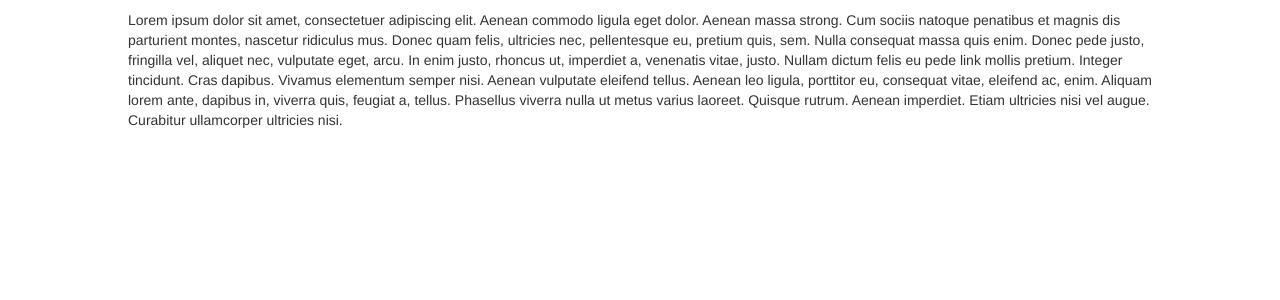
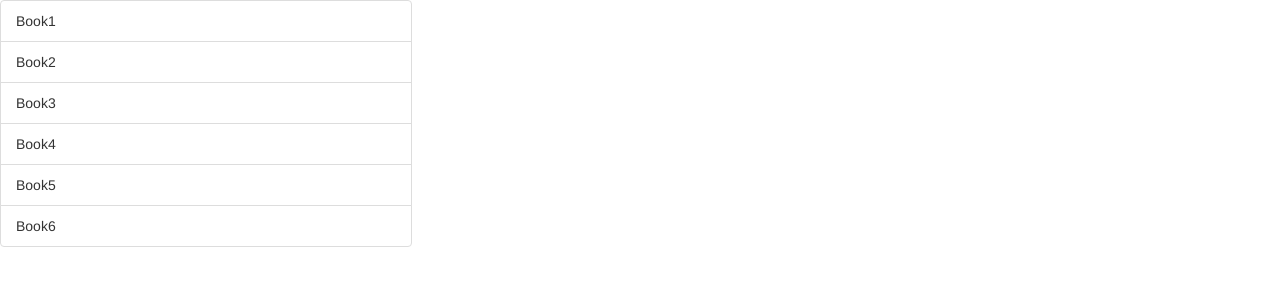
Before and after one commit to MA303893/react-boilerplate, a React app: page / in a window 1280 px wide. Shown: the top 300 px of the page. Built offline with nearby package versions, Linux system fonts and the light colour scheme.

Commit message:
added reducer and store

```diff
--- a/src/App.js
+++ b/src/App.js
@@ -1,19 +1,12 @@
 import React, {Component} from "react"
 import './App.scss'
+import BookList from './containers/bookList'
 
 class App extends Component {
   render() {
     return (
-      <div className='main-container'>
-        <p>Lorem ipsum dolor sit amet, consectetuer adipiscing elit. Aenean commodo ligula eget dolor. Aenean massa
-          strong. Cum sociis natoque penatibus et magnis dis parturient montes, nascetur ridiculus mus. Donec quam
-          felis, ultricies nec, pellentesque eu, pretium quis, sem. Nulla consequat massa quis enim. Donec pede justo,
-          fringilla vel, aliquet nec, vulputate eget, arcu. In enim justo, rhoncus ut, imperdiet a, venenatis vitae,
-          justo. Nullam dictum felis eu pede link mollis pretium. Integer tincidunt. Cras dapibus. Vivamus elementum
-          semper nisi. Aenean vulputate eleifend tellus. Aenean leo ligula, porttitor eu, consequat vitae, eleifend
-          ac, enim. Aliquam lorem ante, dapibus in, viverra quis, feugiat a, tellus. Phasellus viverra nulla ut metus
-          varius laoreet. Quisque rutrum. Aenean imperdiet. Etiam ultricies nisi vel augue. Curabitur ullamcorper
-          ultricies nisi.</p>
+      <div>
+        <BookList/>
       </div>
     );
   }
--- /dev/null
+++ b/src/containers/bookList.js
@@ -0,0 +1,29 @@
+import React, {Component} from 'react';
+import { connect } from 'react-redux'
+
+
+class BookList extends Component {
+  renderList(){
+    return this.props.books.map(book =>{
+      return(
+        <li key={book.title} className="list-group-item">
+          {book.title}
+        </li>
+      )
+    })
+  }
+  render() {
+    return (
+      <ul className="list-group col-sm-4">
+        {this.renderList()}
+      </ul>
+    )
+  }
+}
+
+function mapStateToProps(state) {
+  return({
+    books: state.books
+  })
+}
+export default connect(mapStateToProps)(BookList)
--- a/src/index.js
+++ b/src/index.js
@@ -2,5 +2,17 @@ import React from "react";
 import ReactDOM from "react-dom";
 import App from "./App";
 import 'bootstrap/dist/css/bootstrap.css'
+import {Provider} from 'react-redux';
+import reducers from './reducers/index';
+import {createStore} from 'redux';
 
-ReactDOM.render(<App />, document.getElementById("root"));
+
+ReactDOM.render(
+  <Provider store={createStore(
+    reducers,
+    window.__REDUX_DEVTOOLS_EXTENSION__ && window.__REDUX_DEVTOOLS_EXTENSION__()
+  )}>
+    <App/>
+  </Provider>,
+  document.getElementById("root")
+);
--- a/src/reducers/books-reducer.js
+++ b/src/reducers/books-reducer.js
@@ -1,4 +1,4 @@
-() => {
+export default () => {
   return(
     [
       {title: "Book1"},
--- a/src/reducers/index.js
+++ b/src/reducers/index.js
@@ -0,0 +1,11 @@
+import {combineReducers} from 'redux'
+import BookReducer from './books-reducer'
+
+
+const rootReducer = combineReducers(
+  {
+    books: BookReducer
+  }
+)
+
+export default rootReducer
```
